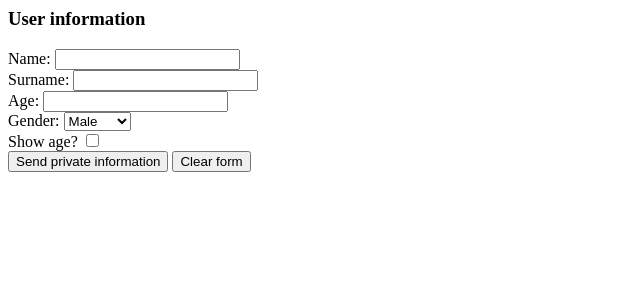
After one commit to Vaflan/FastPHPWeb, a PHP site: page /get.php in a window 1280 px wide. The commit adds this page. Shown: the top 300 px of the page, without its empty margins (0-640 px from the left). Run offline with PHP 8.4, Linux system fonts and the light colour scheme.

Commit message:
Support $_GET
now has support $ _GET, and can be done form

```diff
--- /dev/null
+++ b/web/get.php
@@ -0,0 +1,16 @@
+<form action="" method="get">
+	<h3>User information</h3>
+	Name: <input type="text" name="user[name]" /><br />
+	Surname: <input type="text" name="user[surname]" /><br />
+	Age: <input type="text" name="user[age]" /><br />
+	Gender: <select name="user[gender]"><option>Male</option><option>Female</option></select><br />
+	<label>Show age? <input type="checkbox" value="1" name="user[show_age]" /></label><br />
+	<input type="submit" value="Send private information" /> <input type="reset" value="Clear form" />
+</form>
+
+<br />
+<?php
+if(!empty($_GET['user'])) {
+	echo '<textarea style="width:330px; height: 200px;">'.print_r($_GET, true).'</textarea>';
+}
+?>
```
Also changed, not shown: main.php (+10 -2 lines).
